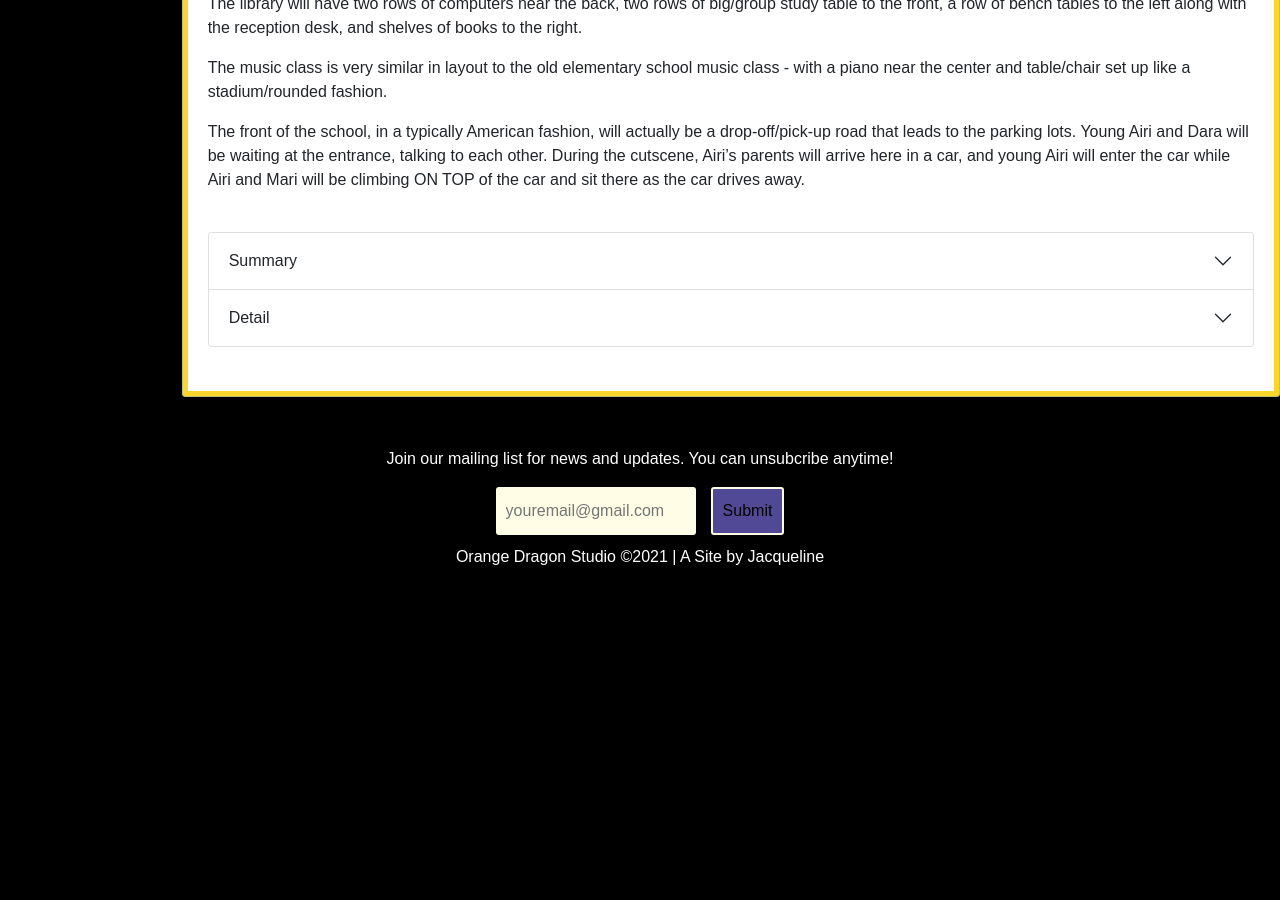
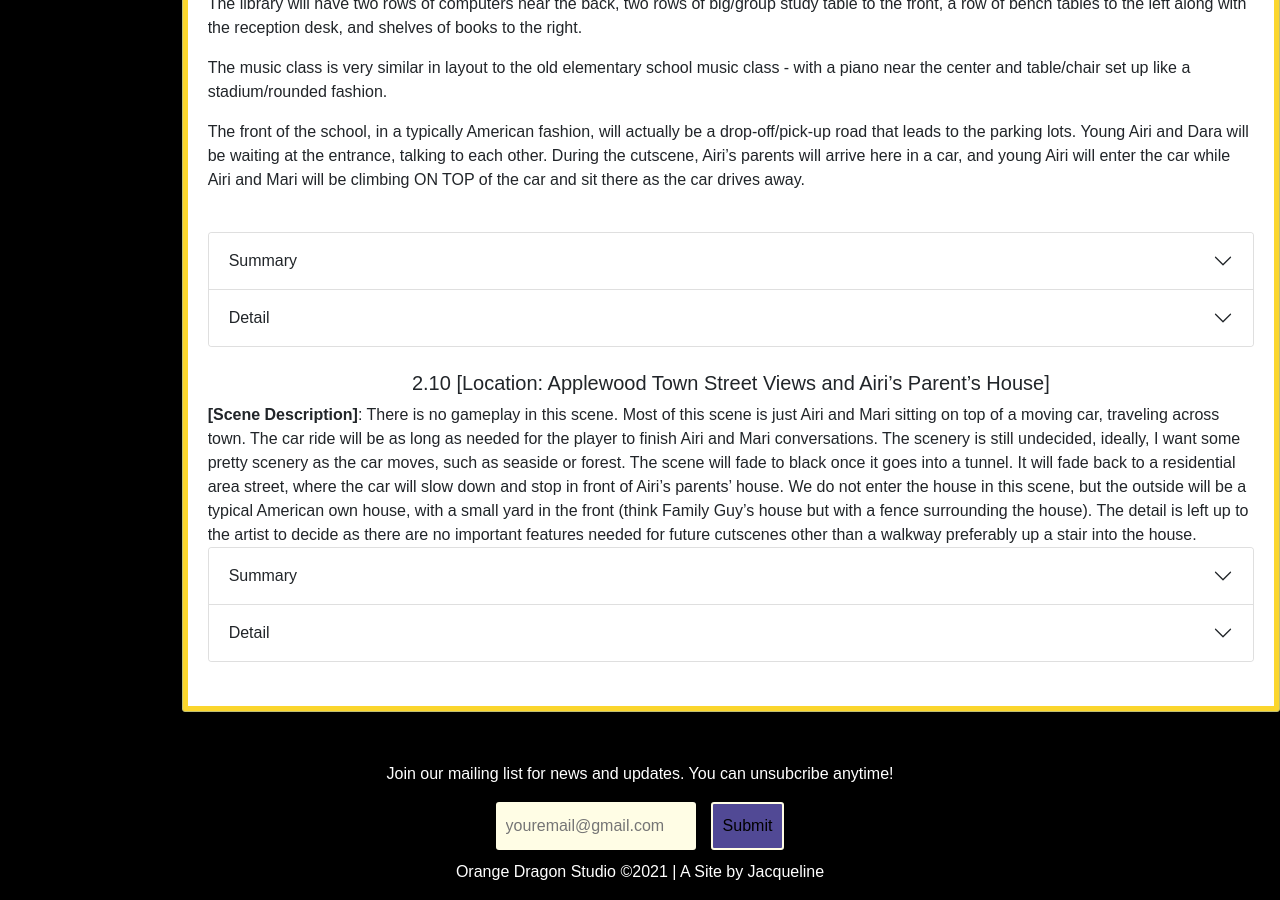
Before and after one commit to Jacquelinett/mwuaps, a Jekyll site: the page built from wiki/story/chapter2/index.html, in a window 1280 px wide and 900 px high, scrolled down 3864 px. Built offline with Jekyll 4.4.1, drawn with Linux system fonts in a browser that asks for light colours; before the commit the page ends 4449 px from its top, so only the background shows below that; some of the changed lines change nothing that is shown.

Commit message:
Add 2-10

```diff
--- /dev/null
+++ b/wiki/story/chapter2/chapter2-10.html
@@ -0,0 +1,122 @@
+<h5>2.10 [Location: Applewood Town Street Views and Airi’s Parent’s House]</h5>
+
+<b>[Scene Description]</b>: There is no gameplay in this scene. Most of this scene is just Airi and Mari sitting on top
+of a moving car, traveling across town. The car ride will be as long as needed for the player to finish Airi and Mari
+conversations. The scenery is still undecided, ideally, I want some pretty scenery as the car moves, such as seaside or
+forest. The scene will fade to black once it goes into a tunnel. It will fade back to a residential area street, where
+the car will slow down and stop in front of Airi’s parents’ house. We do not enter the house in this scene, but the
+outside will be a typical American own house, with a small yard in the front (think Family Guy’s house but with a fence
+surrounding the house). The detail is left up to the artist to decide as there are no important features needed for
+future cutscenes other than a walkway preferably up a stair into the house.
+<br>
+<div class="accordion" id="chapter2-10">
+    <div class="accordion-item">
+        <button class="accordion-button collapsed" type="button" data-bs-toggle="collapse"
+            data-bs-target="#chapter2-10-1" aria-expanded="false" aria-controls="chapter2-10-1">
+            Summary
+        </button>
+        <div id="chapter2-10-1" class="accordion-collapse collapse" data-bs-parent="#chapter2-10">
+            <div class="accordion-body">
+                While sitting on top of a moving car, Airi and Mari have a conversation about Airi’s life after she
+                graduates high school. Airi explains to Mari that Airi moved across the country to go to a small liberal
+                art college, so it’s highly unlikely that Mari would also be there. Airi asks Mari what she would do
+                after she comes back to life, and together they make a promise to meet each other at a bar. Once they
+                arrive at Airi’s parent’s house, Mari faints.
+            </div>
+        </div>
+    </div>
+    <div class="accordion-item">
+        <button class="accordion-button collapsed" type="button" data-bs-toggle="collapse"
+            data-bs-target="#chapter2-10-2" aria-expanded="false" aria-controls="chapter2-10-2">
+            Detail
+        </button>
+        <div id="chapter2-10-2" class="accordion-collapse collapse" data-bs-parent="#chapter2-10">
+            <div class="accordion-body">
+                <p>[Scene]: Airi extends her arms and enjoys the wind as it blows through her hair. Mari sit quietly,
+                    staring into the distance</p>
+                <ul>
+                    <li>[Airi]: “You know. This is actually really nice. I can’t believe I never thought of this before”
+                    </li>
+                    <li>[Mari]: “Yup”</li>
+                    <li>[Airi]: “Are you okay?”</li>
+                    <li>[Mari]: “Yeah. I’m just thinking about my pasts. I almost feel like I could remember who I am,
+                        it’s like on the tip of my mind but I just can’t reach it”</li>
+                    <li>[Airi]: “Give it some time, maybe you will remember by the time we get to my house”</li>
+                    <li>[Mari]: “I hope so”</li>
+                    <li>[Airi]: “You better. My high school is probably the last place where you might have connections.
+                        I don’t know what else to show you that would be relevant”</li>
+                    <li>[Mari]: “What did you do after you graduate, Airi?”</li>
+                    <li>[Airi laugh]: “Do you want to take a guess?”</li>
+                    <li>[Mari]: “You went to college?”</li>
+                    <li>[Airi grin]: “Oh that’s a cop-out answer. Obviously, I went to college. My parents basically set
+                        up my whole life for that. But that wasn’t the answer I was looking for”</li>
+                    <li>[Mari]: “What did you do then?”</li>
+                    <li>[Airi]: “I got away from my parents. It was hard but I was able to convince my parents to let me
+                        go to a small private liberal art college across the country”</li>
+                    <li>[Mari]: “Oh wow. Were you happy to get away?”</li>
+                    <li>[Airi]: “Oh yeah. Getting away from my parents really helped me with my depression and
+                        self-esteem. No one is there to tell me I need to work harder every day. No one to tell me that
+                        I’m… not good enough”</li>
+                    <li>[Mari]: “That’s good. I’m happy for you Airi”</li>
+                    <li>[Airi]: “Thanks! But this is also why I think I can’t really help you after this. I doubt you
+                        took the same path that I did, and if you did, I think I definitely would have known, since I
+                        was very involved at my college”</li>
+                    <li>[Mari]: “I get you. I don’t remember much but I definitely don’t think I did something like
+                        that”</li>
+                    <li>[Airi]: “Sorry Mari, I think this really was the last memory I can share with you”</li>
+                    <li>[Mari]: “Don't worry Airi. You already helped me so much. I was able to remember so much because
+                        of you”</li>
+                    <br>
+                    <li>The two sit in silence for a moment</li>
+                    <li>[Airi]: “What are you going to do once this is all over, Mari?”</li>
+                    <li>[Mari]: “I don’t know. I guess I will choose to live?”</li>
+                    <li>[Airi]: “Sorry that was a dumb question huh. I mean like, what will you do once you come back to
+                        life?”</li>
+                    <li>[Mari takes a moment to think]: “I… haven’t really thought that far yet. But I think I would
+                        like to take you on your offer”</li>
+                    <li>[Airi]: “My offer?”</li>
+                    <li>[Mari]: “If you were serious about it, I would love to hangout with you and have you break me
+                        out of my shell, too”</li>
+                    <li>[Airi laugh]: “OH. Right. Yes, of course! Absolutely. I will take you to my favorite bar and hit
+                        on guys!”</li>
+                    <li>[Mari blushes]: “Maybe not that far. I think I was already dating a guy I think”</li>
+                    <li>[Airi astonish]: “Wait really? Spill the beans!”</li>
+                    <li>[Mari blushes even harder]: “I don’t really remember much, and I swear I’m not saying that
+                        because I don’t want to share. I just simply don’t remember”</li>
+                    <li>[Airi smile]: “No worries. But you have to promise me you will tell me if you remember, okay?”
+                    </li>
+                    <li>[Mari]: “How about this, once I remember, I will tell you when we go to a bar together?”</li>
+                    <li>[Airi]: “It’s a promise then”</li>
+                    <li>Airi reaches her pink out and makes a pinky promise with Mari. The two then sit together in
+                        another moment of silence. Airi then pulls out her phone and a pair of headphones from her
+                        pocket. She put one of the earbuds in Mari’s ear (which catches Marie by surprise) and put
+                        another one into her ears. Airi then put on the piano song Mari was playing on piano but this
+                        time it’s a full-on song instead of just a piano cover</li>
+                    <li>[Mari]: “This song…”</li>
+                    <li>[Airi]: “My favorite song”</li>
+                    <li>The two sit quietly and listen to the music for a solid 30 seconds, then the car enters a
+                        tunnel, and the scene fades to black</li>
+                    <li>The scene fades back to the car moving in a residential area, eventually slowing down to a stop
+                        in front of a house. When the car pauses to a stop. Mari give Airi back her earbud and stretch
+                        her arm, while Airi jump off the car, turn around and start walking toward the entrance</li>
+                    <br>
+                    <li>A moment after, Mari also jump off the car, but as she turns around, she notices where she is,
+                        she opens her mouth wide at a loss for word</li>
+                    <li>[Mari gasp]: “...”</li>
+                    <li>[Airi]: “Welcome to my parent’s house Mari”</li>
+                    <li>Mari falls to the ground</li>
+                    <li>[Airi]: “I can’t remember if my parents cleaned the house recently or not so I hope you don’t
+                        mind if it’s a bit dirty”</li>
+                    <li>Airi keep walking without looking back</li>
+                    <li>[Airi]: “You don’t mind right? Mari?”</li>
+                    <li>Airi turned around to see Mari on the ground, passed out. Airi runs toward Mari</li>
+                    <li>[Airi scream]: “MARI!!!”</li>
+                    <li>Scene cut to black (no fading)</li>
+                </ul>
+
+            </div>
+        </div>
+    </div>
+</div>
+
+<br>
--- a/wiki/story/chapter2/chapter2-9.html
+++ b/wiki/story/chapter2/chapter2-9.html
@@ -232,7 +232,7 @@
                     <li>[Airi]: “Hmm. Not really. We have been through all the important places I think. Why?”</li>
                     <li>[Mari]: “Great. Follow me”</li>
                     <li>Mari grabs Airi’s wrist and drags her toward her parents’ car. Mari steps on the front of the
-                        car and climb up, sitting on the top. She reaches out her hand to Airi</li>
+                        car and climbs up, sitting on the top. She reaches out her hand to Airi</li>
                     <li>[Mari]: “Get on”</li>
                     <li>[Airi]: “What the fuck are you doing?”</li>
                     <li>[Mari]: “Your story about Dara helping you break out of your shell inspired me. I have always
--- a/wiki/story/chapter2/index.html
+++ b/wiki/story/chapter2/index.html
@@ -13,3 +13,4 @@ title: An Airi To The Past
 {% include_relative chapter2-7.html %}
 {% include_relative chapter2-8.html %}
 {% include_relative chapter2-9.html %}
+{% include_relative chapter2-10.html %}
```
